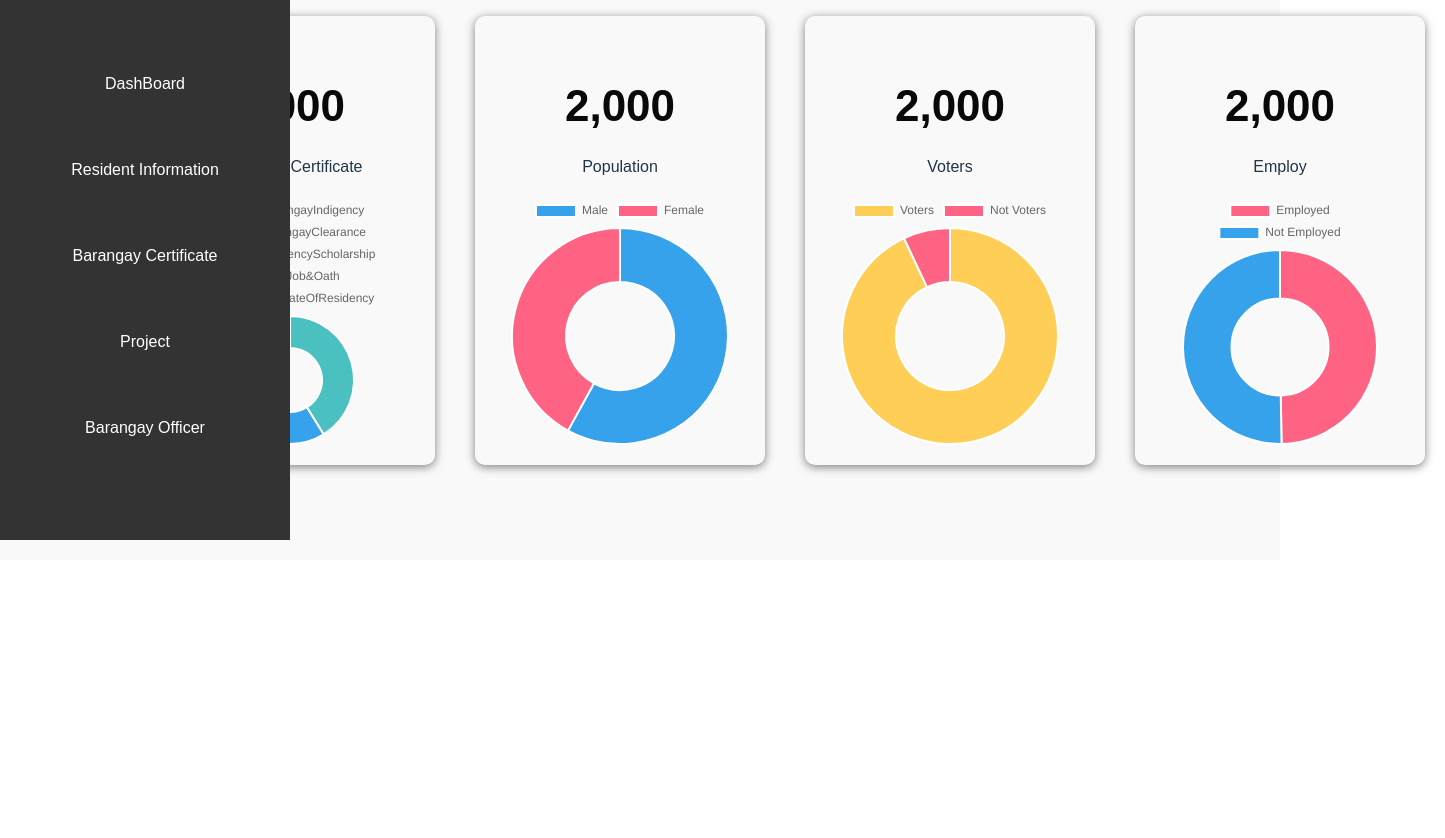
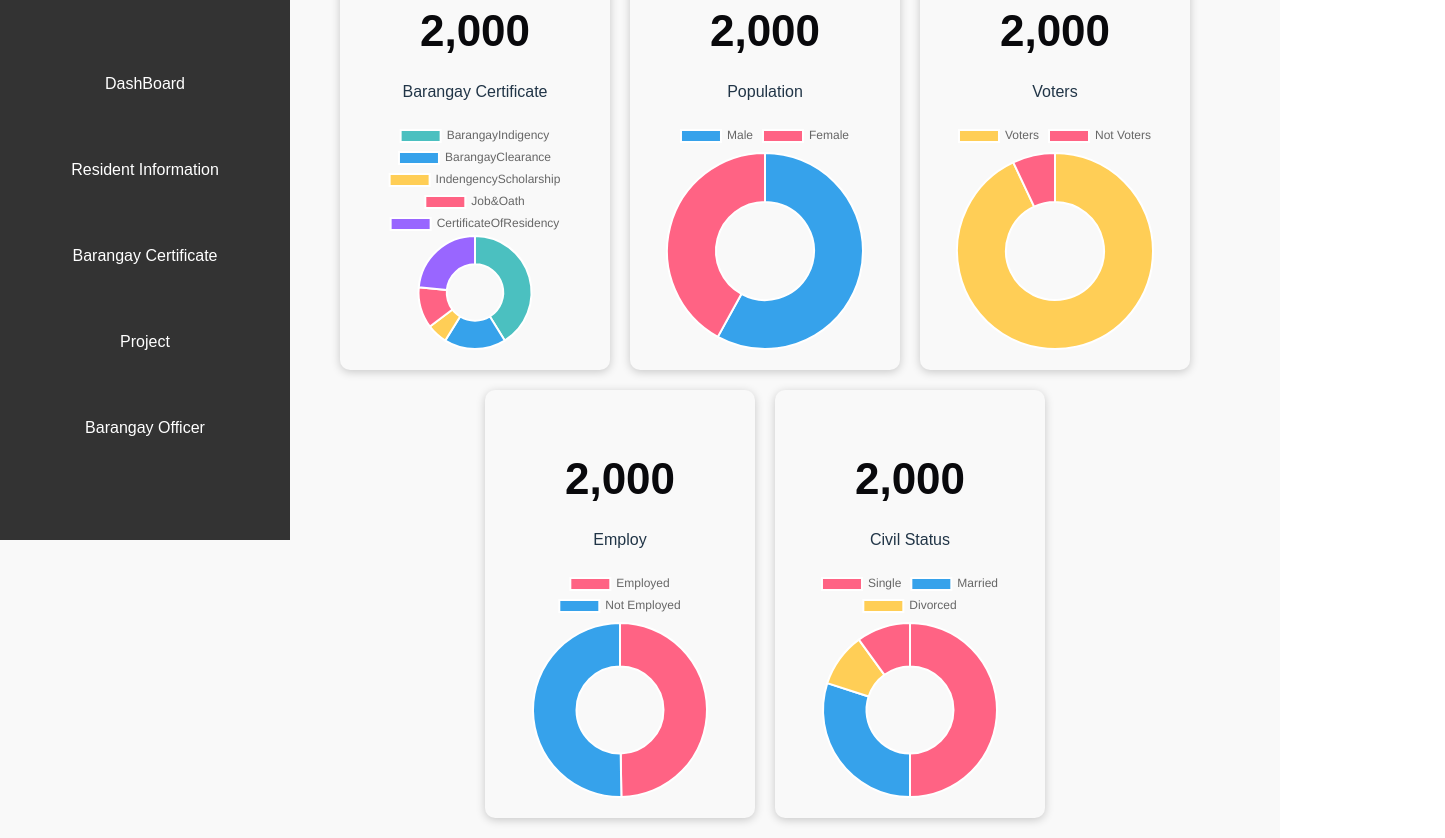
Before and after one commit to Clarenceee00/barangay_management, a React (Vite) app in the folder sabang_management/frontend/: page /dashboard in a window 1280 px wide. Shown: the part 300-1138 px from the top of the page, 1445 px wide, since content can reach past the window. Before the commit the page ends 860 px from the top, so only its background shows below. Built offline with nearby package versions, Linux system fonts and the light colour scheme.

Commit message:
dashboard

```diff
--- a/sabang_management/frontend/src/Admin/DASHBOARD/Dashboard.jsx
+++ b/sabang_management/frontend/src/Admin/DASHBOARD/Dashboard.jsx
@@ -49,6 +49,16 @@ const data = {
       },
     ],
   },
+  CivilStatus: {
+    labels: ['Single', 'Married', 'Divorced'],
+    datasets: [
+      {
+        data: [50, 30, 10, 10], // Example data
+        backgroundColor: ['#ff6384', '#36a2eb', '#ffce56'],
+        hoverBackgroundColor: ['#ff6384', '#36a2eb', '#ffce56'],
+      },
+    ],
+  },
 };
 
 const Dashboard = () => {
@@ -79,6 +89,11 @@ const Dashboard = () => {
           <p>Employ</p>
           <Doughnut data={data.Employ} />
         </div>
+        <div style={styles.statBox}>
+            <h2>2,000</h2>
+            <p>Civil Status</p>
+            <Doughnut data={data.CivilStatus} />
+          </div>
       </div>
     </div>
     </>
@@ -90,21 +105,21 @@ const styles = {
     padding: '20px',
     textAlign: 'center',
     marginLeft: '250px',
-
   },
   statContainer: {
     display: 'flex',
-    justifyContent: 'space-around',
+    justifyContent: 'center',       // Center align para pantay ang cards
+    flexWrap: 'wrap',               // Para mag-wrap pag maliit ang screen
+    gap: '20px',                    // Mas magandang spacing kaysa manual margin
     marginTop: '100px',
   },
   statBox: {
-    width: '250px',
+    width: '230px',
     backgroundColor: '#f9f9f9',
     borderRadius: '10px',
     padding: '20px',
-    boxShadow: '0 2px 10px rgba(0,0,0,0.5)',
-    marginLeft: '40px',
-
+    boxShadow: '0 2px 10px rgba(0,0,0,0.2)', // Medyo softer shadow
+    transition: 'transform 0.2s ease-in-out',
   },
 };
 
```
